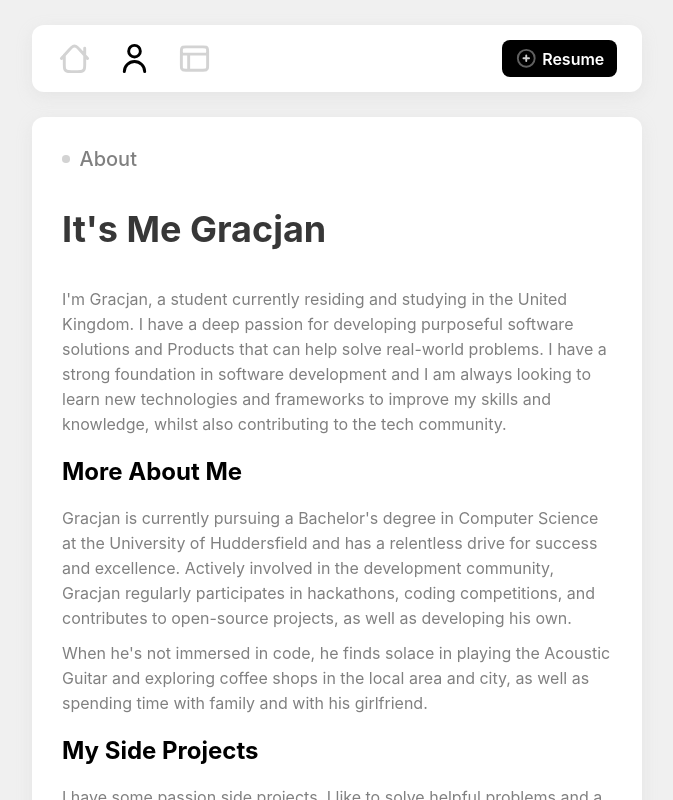
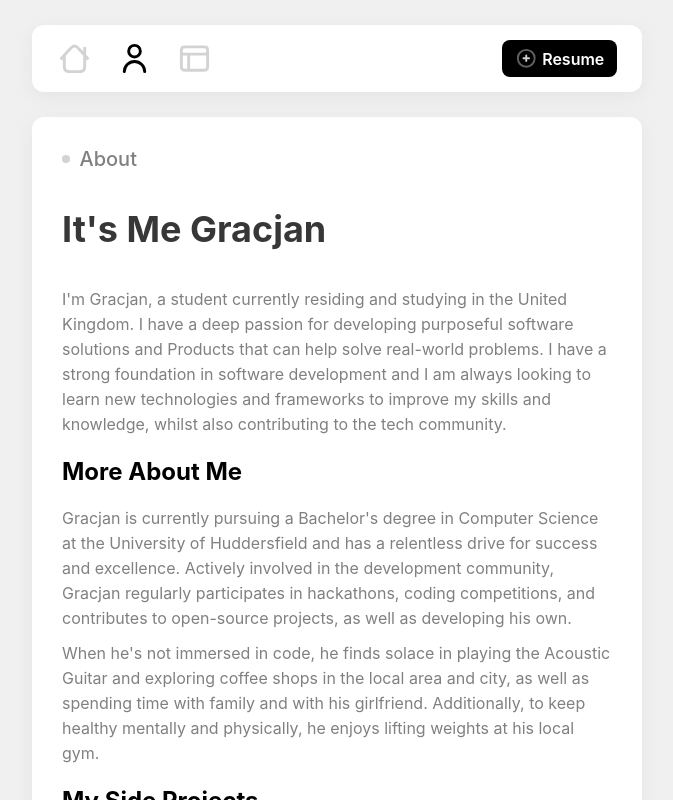
Before and after one commit to Ceriumin/portfolio, a React (Create React App) app: page /#/about in a window 1280 px wide. Shown: the top 800 px of the page, without its empty margins (303-976 px from the left). Built offline with nearby package versions, Linux system fonts and the light colour scheme.

Commit message:
Updated details

```diff
--- a/src/components/Buttons/Email/index.js
+++ b/src/components/Buttons/Email/index.js
@@ -8,7 +8,7 @@ function EmailButton() {
 
     const handleButtonClick = () => {
         setButtonText('Copied!');
-        navigator.clipboard.writeText('barylagracjan@icloud.com');
+        navigator.clipboard.writeText('churns.amblers-0o@icloud.com');
         setIsCopied(true);
         setTimeout(() => {
             setButtonText('Copy Email');
--- a/src/screens/Tabs/About/index.js
+++ b/src/screens/Tabs/About/index.js
@@ -35,7 +35,8 @@ function About() {
                     <p>
                         When he's not immersed in code, he finds solace in playing the Acoustic Guitar and
                         exploring coffee shops in the local area and city, as well as spending time with
-                        family and with his girlfriend.
+                        family and with his girlfriend. Additionally, to keep healthy mentally and physically,
+                        he enjoys lifting weights at his local gym.
                     </p>
                     <h2>My Side Projects</h2>
                     <p>I have some passion side projects. I like to solve helpful problems and a lot of these projects are
```
Also changed, not shown: 1 other file (tests, documents, lock files or other folders).
